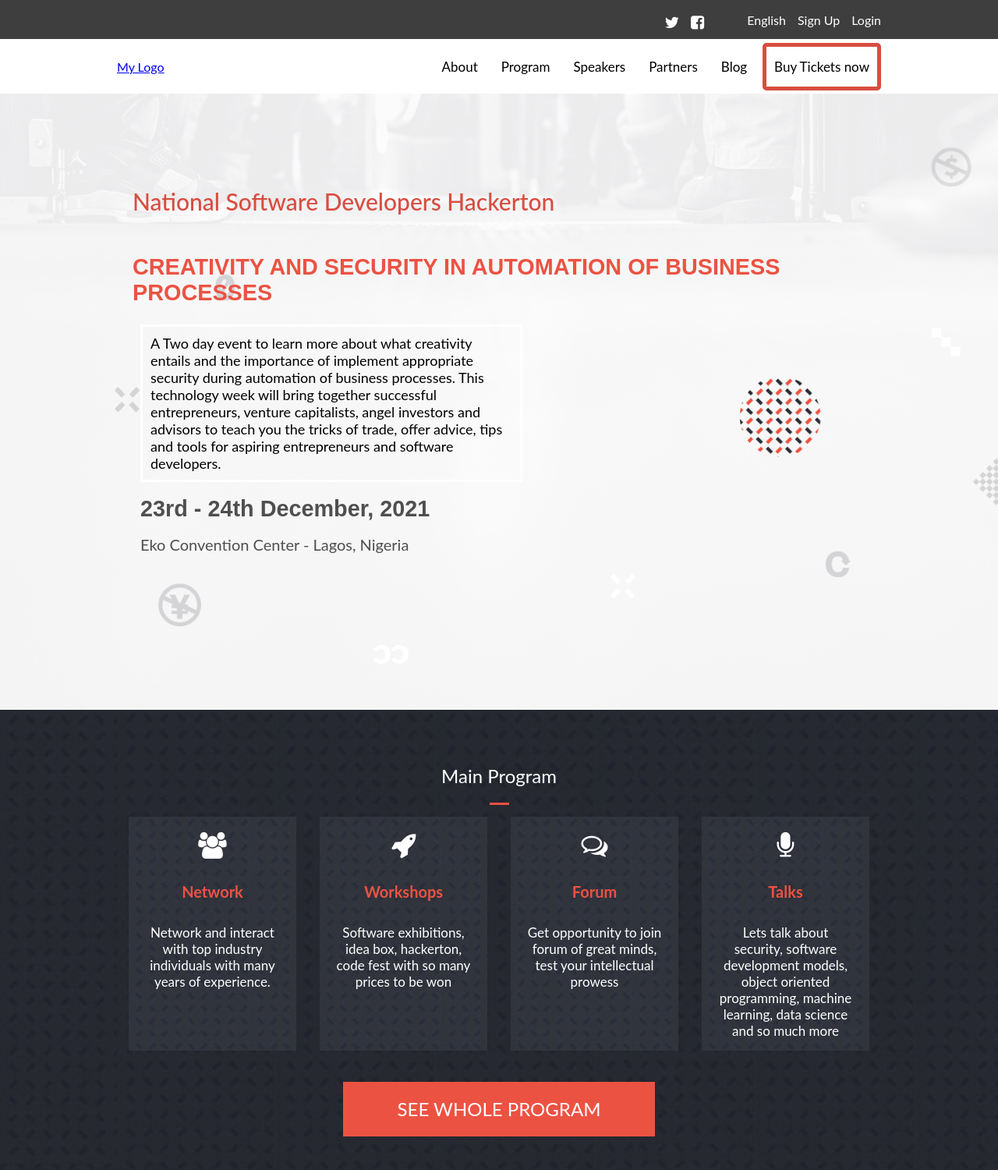
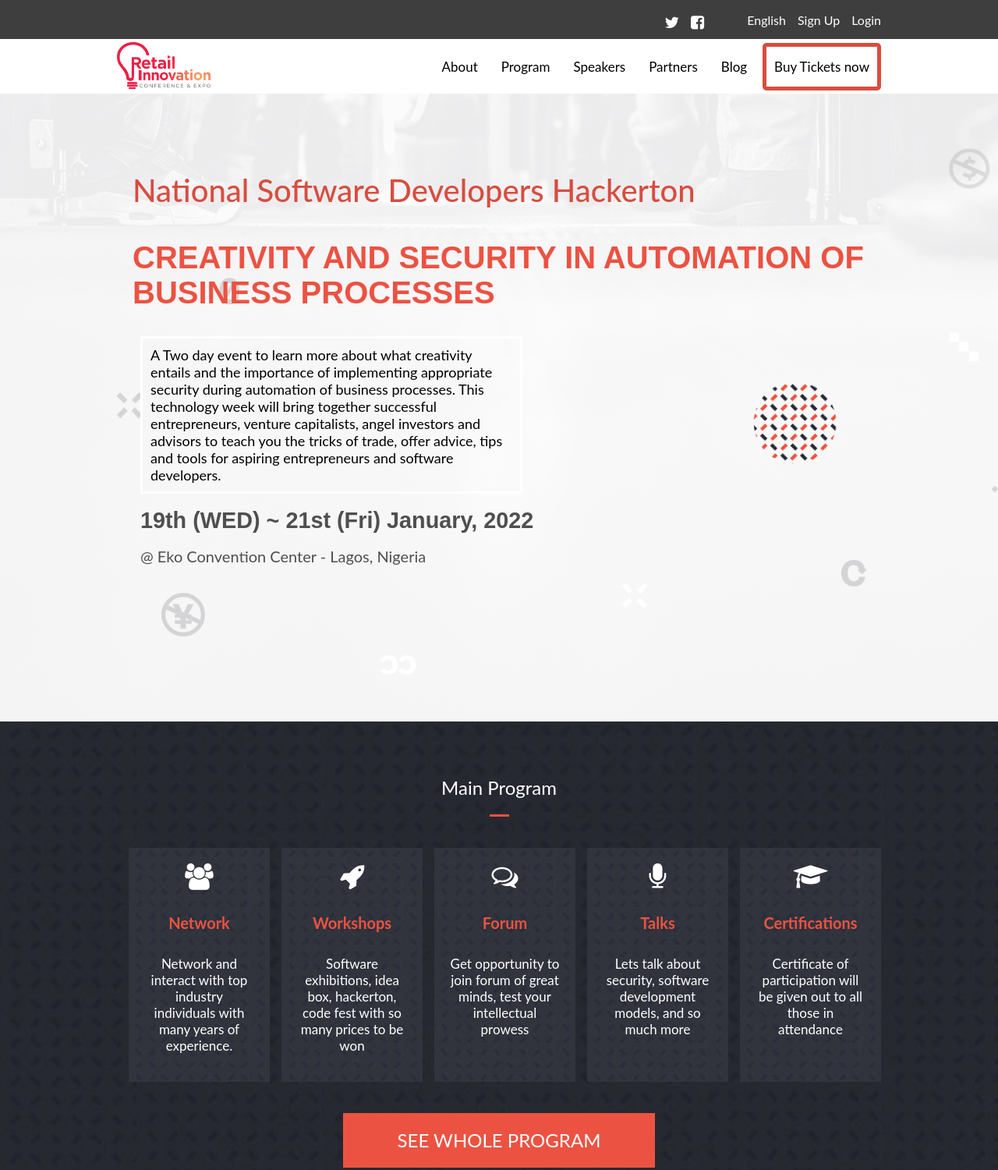
Before and after one commit to clintonjosephs/conference_website, a website: page index.html in a window 1280 px wide. Shown: the top 1500 px of the page at 78% size. Drawn offline with Linux system fonts and the light colour scheme; a web font is replaced by a local one.

Commit message:
add conference logo and rotate transition effect

```diff
--- a/assets/css/desktop.css
+++ b/assets/css/desktop.css
@@ -92,9 +92,17 @@
     color: #d84d40;
 }
 
+.nav-list > li > a:active {
+    color: #d84d40;
+}
+
 /* NAV BAR END */
 
 /*** WELCOME CONTAINER  ***/
+.logo-effect:hover {
+    transition-duration: 1s;
+    transform: rotate(360deg);
+}
 
 .welcome-container {
     background-image: url("../images/bg/header.png");
@@ -109,20 +117,21 @@
 
   .welcome-container > h3 {
       font-family: 'Lato', sans-serif;
-      padding: 20px;
+      padding: 0 0 0 20px;
       color: #d84d40;
       font-weight: 500;
-      font-size: 30px;
+      font-size: 40px;
       margin-top: 0px;
   }
 
   .welcome-container > h1 {
       font-family: 'COCOGOOSE', sans-serif;
-      padding: 0px 20px 0 20px;
+      padding: 0px 0 0 20px;
       color: #ec5242;
-      font-size: 1.8rem;
+      font-size: 2.5rem;
       text-transform:uppercase;
       font-weight: 500px;
+      margin-top: 0px;
   }
 
   /* .about-conference-description {
@@ -171,7 +180,7 @@
     background-size: cover;
     background-repeat: no-repeat;
     padding-top: 50px;
-    height: 600px;
+    height: 700px;
 }
 
 .main-title {
@@ -200,6 +209,8 @@
      padding-right: 150px;
      padding-left: 150px;
      margin-bottom: 40px;
+     margin-top: 40px;
+     justify-content: center;
  }
 
  .program-item:hover {
@@ -210,14 +221,14 @@
  .program-item {
     background-image: url("../images/bg/program-sgle.jpg");
     background-repeat: repeat;
-    margin: 15px 15px 0px 15px;
+    margin: 0 0 0px 15px;
     padding: 5px;
     display: flex;
     flex-direction: column;
     font-family: 'Lato', sans-serif;
     color: #fff;
     height: 300px;
-    width: 300px;
+    width: 500px;
     font-size: 17px;
     align-items: center;
     text-align: center;
@@ -332,6 +343,7 @@
     flex-direction: row;
     width: 100%;
     align-items: center;
+    justify-content: center;
 }
 
 .partners-item {
@@ -356,7 +368,7 @@
 
 .writeup {
     padding-left: 5px;
-    font-size: 18px;
+    font-size: 24px;
     align-self: center;
     justify-self: center;
 }
@@ -364,5 +376,6 @@
     align-self: center;
     justify-self: center;
     font-weight: 600;
+    font-size: 24px;
 }
 /***Footer End**/
--- a/assets/css/mobile.css
+++ b/assets/css/mobile.css
@@ -96,7 +96,7 @@
     color: #d84d40;
     font-weight: 500;
     font-size: 30px;
-    text-align: center;
+    /* text-align: center; */
 }
 
 .welcome-container > h1 {
@@ -106,7 +106,7 @@
     font-size: 1.8rem;
     text-transform:uppercase;
     font-weight: 500px;
-    text-align: center;
+    /* text-align: center; */
 }
 
 .about-conference-description {
--- a/assets/css/style.css
+++ b/assets/css/style.css
@@ -28,3 +28,8 @@
     border-width: 5px;
     border-radius: 5px;
 }
+
+.conference-logo {
+  width: 120px;
+  height: 60px;
+}
--- a/assets/js/program.js
+++ b/assets/js/program.js
@@ -19,10 +19,14 @@ const programs = [{
   {
     icon: '<i class="fa fa-microphone fa-2x"></i>',
     title: 'Talks',
-    details: 'Lets talk about security, software development models, object oriented programming, machine learning, data science and so much more',
+    details: 'Lets talk about security, software development models,  and so much more',
   },
-
-  ];
+  {
+      icon: '<i class="fa fa-graduation-cap fa-2x"></i>',
+      title: 'Certifications',
+      details: 'Certificate of participation will be given out to all those in attendance'
+  }
+];
 
 
 function getPrograms(program) {
--- a/index.html
+++ b/index.html
@@ -26,7 +26,11 @@
             </div>
         </nav>
         <nav class="nav-bar">
-            <div class="logo"><a href="#welcome" tabindex="1">My Logo</a></div>
+            <div class="logo">
+                <a href="index.html#welcome" tabindex="1">
+                    <img src="./assets/images/conference_logo.png" alt="Conference Organizers Logo" class="conference-logo logo-effect"/>
+                </a>
+            </div>
             <div class="myMenu">
                 <ul class="nav-list">
                     <li><a href="about.html">About</a></li>
@@ -42,20 +46,20 @@
             </div>
         </nav>
     </header>
-    <section class="welcome">
+    <section class="welcome" id="welcome">
         <div class="welcome-container">
             <h3>National Software Developers Hackerton</h3>
             <h1>Creativity and security in Automation of Business Processes</h1>
             <div class="conference-description">
-                A Two day event to learn more about what creativity entails and the importance of implement appropriate security during automation of business processes.
+                A Two day event to learn more about what creativity entails and the importance of implementing appropriate security during automation of business processes.
                 This technology week will bring together successful entrepreneurs, venture capitalists, angel investors and advisors to teach you the tricks of trade, offer advice,
                 tips and tools for aspiring entrepreneurs and software developers.
             </div>
             <p class="conference-date">
-                23rd - 24th December, 2021
+                19th (WED) ~ 21st (Fri) January, 2022
             </p>
             <p class="conference-venue">
-                Eko Convention Center - Lagos, Nigeria
+                @ Eko Convention Center - Lagos, Nigeria
             </p>
         </div>
     </section>
@@ -125,7 +129,9 @@
     <footer>
         <div class="fcontainer">
             <div class="flogo">
-                <a href="index.html"><i class="fa fa-terminal" aria-hidden="true"></i> <span>NSDHackerton</span></a>
+                <a href="index.html#welcome" tabindex="1">
+                    <img src="./assets/images/conference_logo.png" alt="Conference Organizers Logo" class="conference-logo"/>
+                </a>
             </div>
             <div class="writeup">
                 Copyright © 2021 All rights reserved | Directorate of Software, Nigeria
```
Also changed, not shown: about.html (+6 -2 lines), assets/images/conference_logo.png (added), 2 other files.
